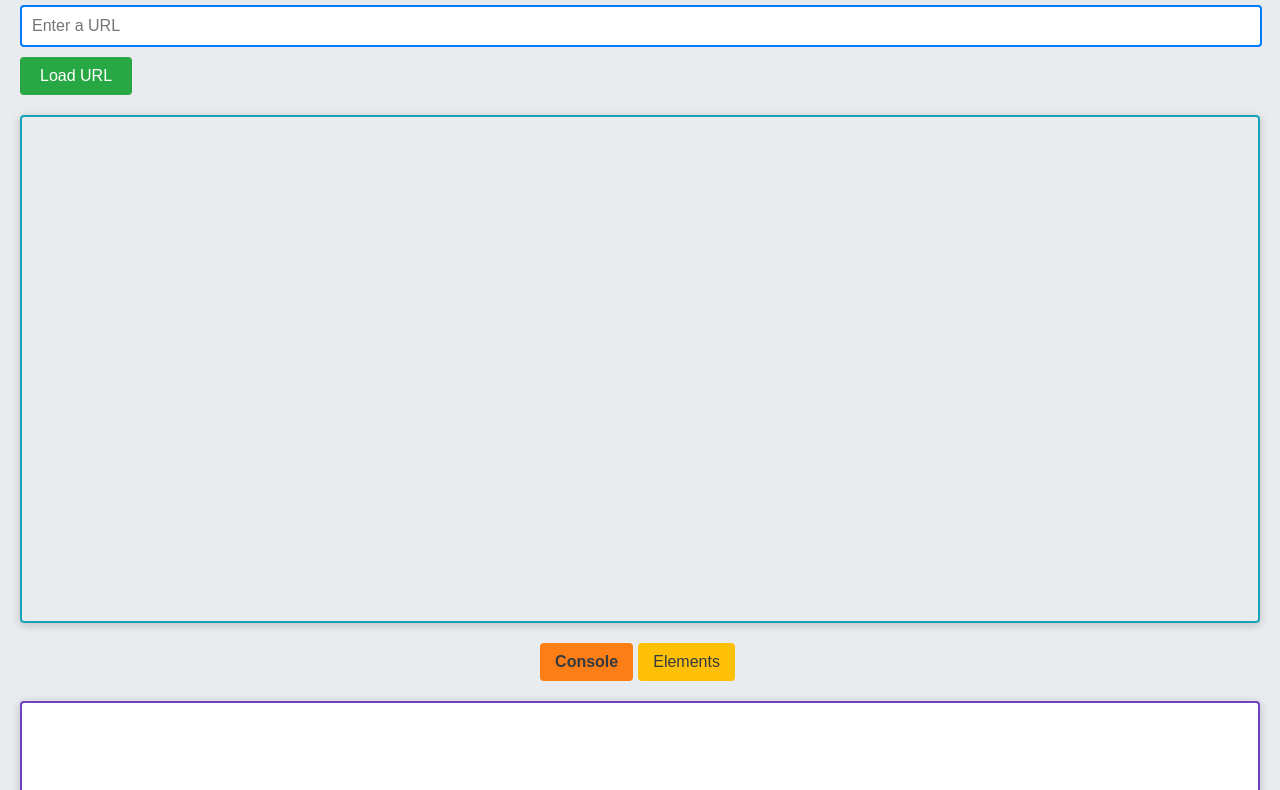
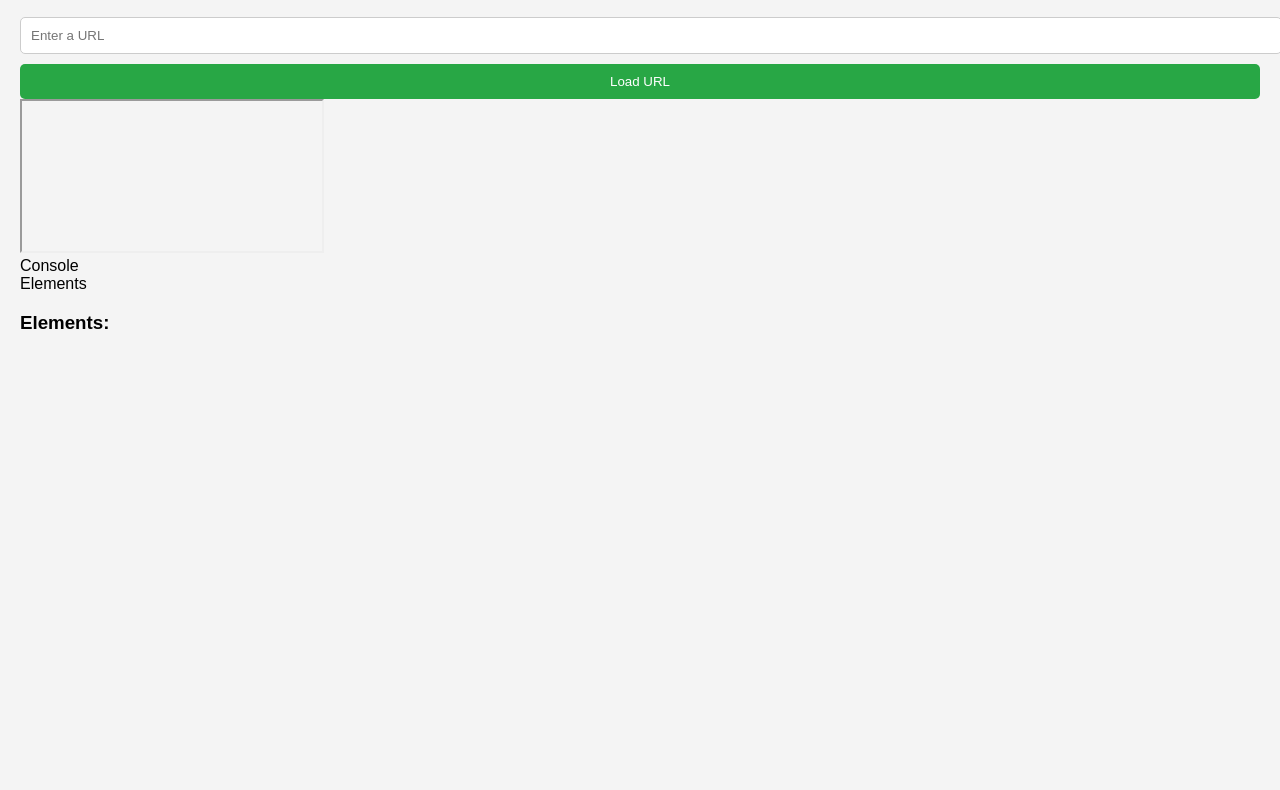
Before and after one commit to wordswordswordsalljustwords/devconsole, a plain HTML site: page index.html in a window 1280 px wide. Shown: the part 93-883 px from the top of the page. After the commit the page ends 800 px from the top, so only its background shows below. Drawn offline with Linux system fonts and the light colour scheme.

Commit message:
Update styles.css

```diff
--- a/style/styles.css
+++ b/style/styles.css
@@ -1,112 +1,65 @@
 body {
-    font-family: 'Arial', sans-serif;
+    font-family: Arial, sans-serif;
+    background-color: #f4f4f4;
     margin: 0;
     padding: 20px;
-    background-color: #e9ecef; /* Light gray background */
+}
+
+.container {
+    max-width: 600px;
+    margin: auto;
+    background: white;
+    padding: 20px;
+    border-radius: 5px;
+    box-shadow: 0 0 10px rgba(0, 0, 0, 0.1);
 }
 
 h1 {
-    color: #343a40; /* Dark gray */
     text-align: center;
-    margin-bottom: 20px;
 }
 
-#urlInput {
-    width: calc(100% - 22px);
+input[type="text"] {
+    width: 100%;
     padding: 10px;
-    margin-bottom: 10px;
-    border: 2px solid #007bff; /* Blue border */
-    border-radius: 4px;
-    font-size: 16px;
-    transition: border-color 0.3s;
+    margin: 10px 0;
+    border: 1px solid #ccc;
+    border-radius: 5px;
 }
 
-#urlInput:focus {
-    border-color: #0056b3; /* Darker blue on focus */
-    outline: none; /* Remove default outline */
+button {
+    width: 100%;
+    padding: 10px;
+    background-color: #28a745;
+    color: white;
+    border: none;
+    border-radius: 5px;
+    cursor: pointer;
 }
 
-#loadButton {
-    padding: 10px 20px;
-    background-color: #28a745; /* Green background */
-    color: white;
-    border: none;
-    border-radius: 4px;
-    cursor: pointer;
-    font-size: 16px;
-    transition: background-color 0.3s;
+button:hover {
+    background-color: #218838;
 }
 
-#loadButton:hover {
-    background-color: #218838; /* Darker green on hover */
+.console {
+    margin-top: 20px;
+    background: #fff;
+    padding: 20px;
+    border-radius: 5px;
+    box-shadow: 0 0 10px rgba(0, 0, 0, 0.1);
 }
 
-#iframeContainer {
-    margin-top: 20px;
-    border: 2px solid #17a2b8; /* Teal border */
-    border-radius: 4px;
-    overflow: hidden;
-    box-shadow: 0 2px 10px rgba(0, 0, 0, 0.2);
+textarea {
+    width: 100%;
+    height: 100px;
+    margin: 10px 0;
+    padding: 10px;
+    border: 1px solid #ccc;
+    border-radius: 5px;
 }
 
-iframe {
-    width: 100%;
-    height: 500px;
-    border: none;
+pre {
+    background: #eee;
+    padding: 10px;
+    border-radius: 5px;
+    overflow: auto;
 }
-
-#tabs {
-    margin-top: 20px;
-    display: flex;
-    justify-content: center;
-}
-
-.tab {
-    padding: 10px 15px;
-    cursor: pointer;
-    background-color: #ffc107; /* Yellow background */
-    color: #343a40; /* Dark gray text */
-    margin-right: 5px;
-    border-radius: 4px;
-    transition: background-color 0.3s;
-}
-
-.tab:hover {
-    background-color: #e0a800; /* Darker yellow on hover */
-}
-
-.active {
-    background-color: #fd7e14; /* Orange for active tab */
-    font-weight: bold;
-}
-
-#console {
-    margin-top: 20px;
-    border: 2px solid #6f42c1; /* Purple border */
-    border-radius: 4px;
-    padding: 10px;
-    height: 300px;
-    overflow-y: auto;
-    background-color: #fff;
-    box-shadow: 0 2px 10px rgba(0, 0, 0, 0.2);
-}
-
-#consoleOutput {
-    color: #343a40; /* Dark gray text */
-}
-
-#elementsTab {
-    display: none;
-}
-
-#elementsOutput {
-    background-color: #f8f9fa; /* Light gray for elements output */
-    padding: 10px;
-    border: 1px solid #ced4da; /* Light gray border */
-    border-radius: 4px;
-    overflow-x: auto;
-}
-
-.highlight {
-    outline: 2px solid #dc3545 !important; /* Red outline for highlighted elements */
-}
```
